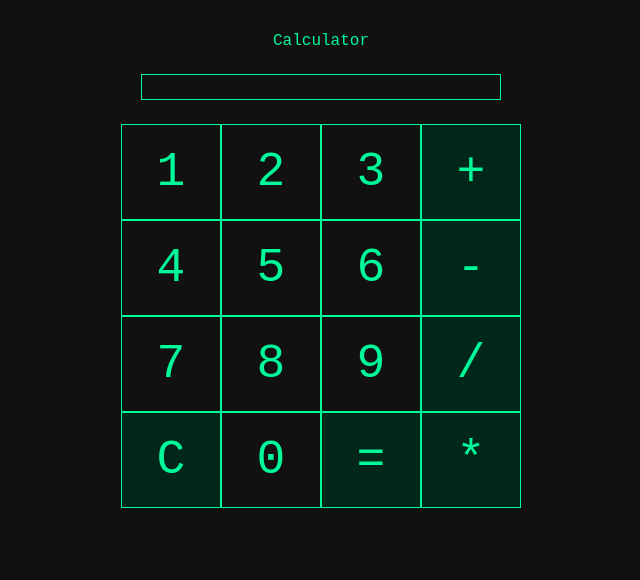
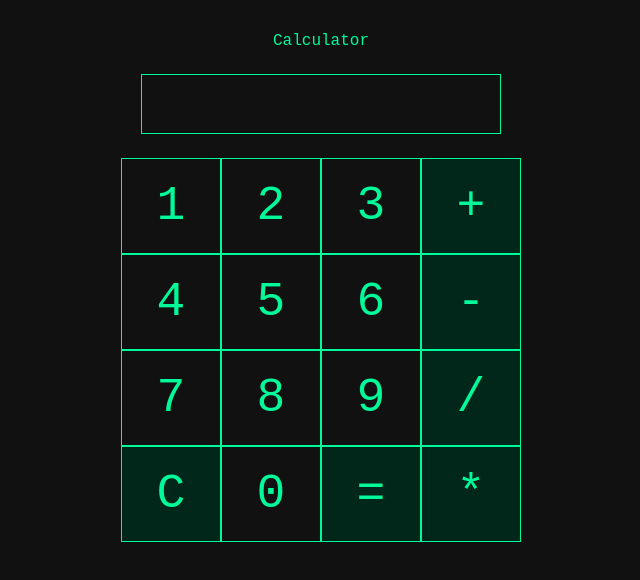
Before and after one commit to TeemuKautto/Versionhallinta-exercise, a React (Create React App) app in the folder calculator/: page / in a window 1280 px wide. Shown: the top 580 px of the page, without its empty margins (319-959 px from the left). Built offline with nearby package versions, Linux system fonts and the light colour scheme; the HTML template or start-up script is replaced by a standard one; a web font is replaced by a local one.

Commit message:
fix display height

```diff
--- a/calculator/public/style.css
+++ b/calculator/public/style.css
@@ -25,6 +25,7 @@ p + p {
   padding: 0.5em 1em;
   box-sizing: border-box;
   border: mediumspringgreen solid 1px;
+  min-height: 2.5em;
 }
 button {
   background-color: #111;
```
